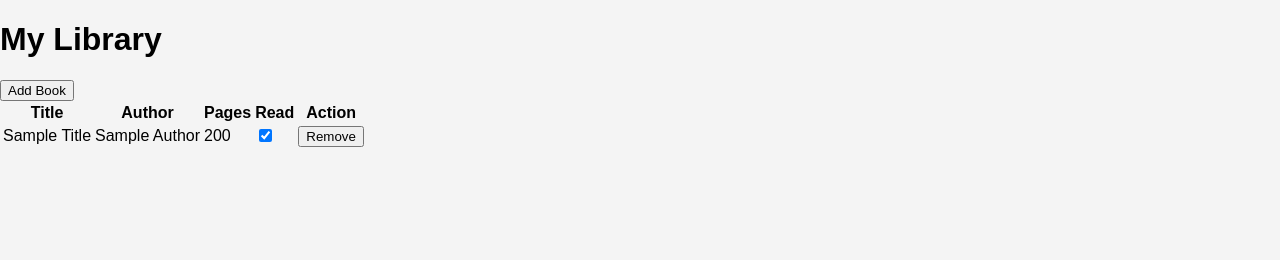
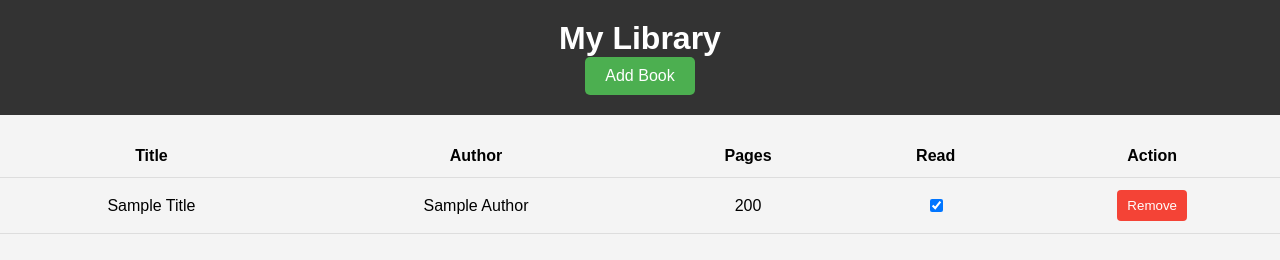
Before and after one commit to Piotrek18/Library, a plain HTML site: page index.html in a window 1280 px wide. Drawn offline with Linux system fonts and the light colour scheme.

Commit message:
Add some CSS

```diff
--- a/style.css
+++ b/style.css
@@ -4,3 +4,66 @@ body{
     margin: 0;
     padding: 0;
 }
+
+header {
+    background-color: #333;
+    color: #fff;
+    padding: 20px;
+    text-align: center;
+}
+
+h1 {
+    margin: 0;
+}
+
+#addBookButton {
+    background-color: #4caf50;
+    color: #fff;
+    border: none;
+    padding: 10px 20px;
+    cursor: pointer;
+    font-size: 16px;
+    border-radius: 5px;
+}
+
+#addBookButton:hover {
+    background-color: #45a049;
+}
+
+table {
+    width: 100%;
+    border-collapse: collapse;
+    margin-top: 20px;
+}
+
+th, td {
+    padding: 12px 15px;
+    text-align: center;
+    border-bottom: 1px solid #ddd;
+}
+
+/*thead {
+    background-color: #333;
+    color: #fff;
+}
+*/
+tbody tr:nth-child(even) {
+    background-color: #f2f2f2;
+}
+
+tbody tr:hover {
+    background-color: #ddd;
+}
+
+button {
+    background-color: #f44336;
+    color: white;
+    border: none;
+    padding: 8px 10px;
+    border-radius: 4px;
+    cursor: pointer;
+}
+
+button:hover {
+    background-color: #d32f2f;
+}
```
